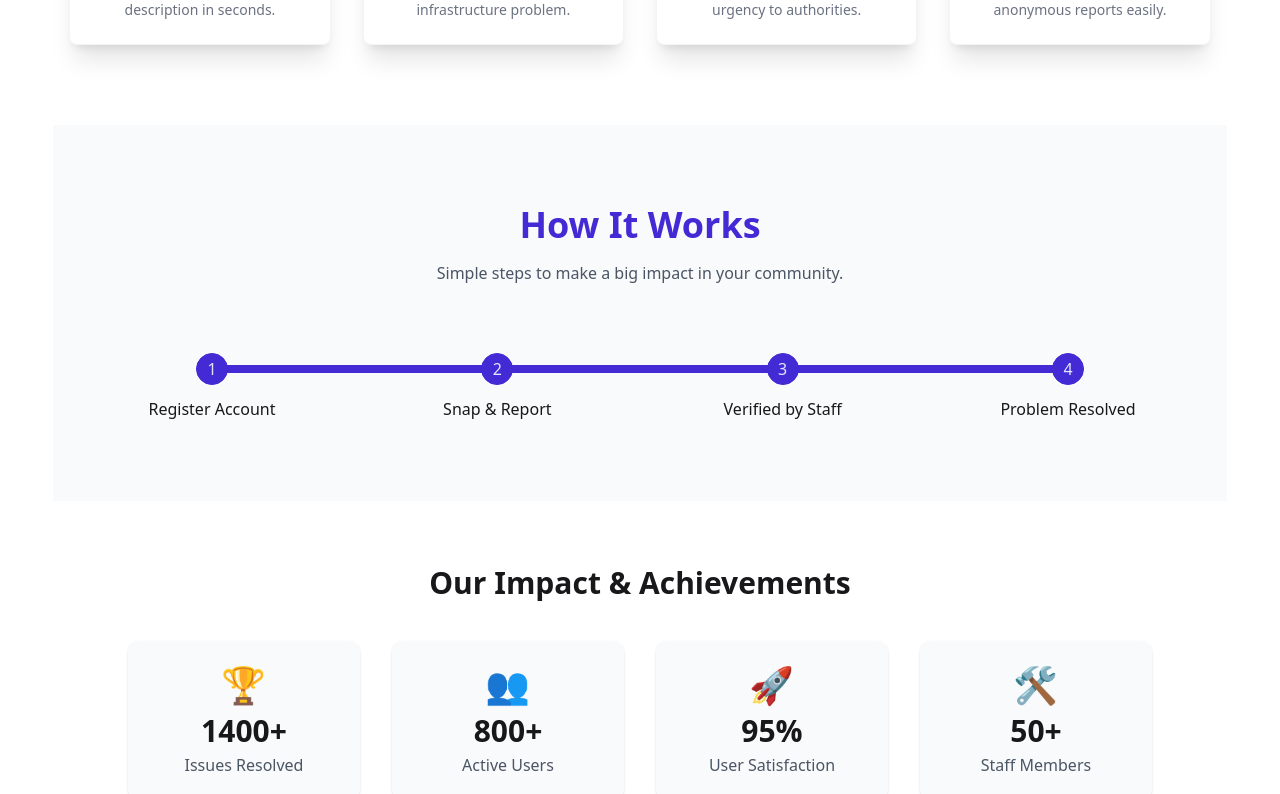
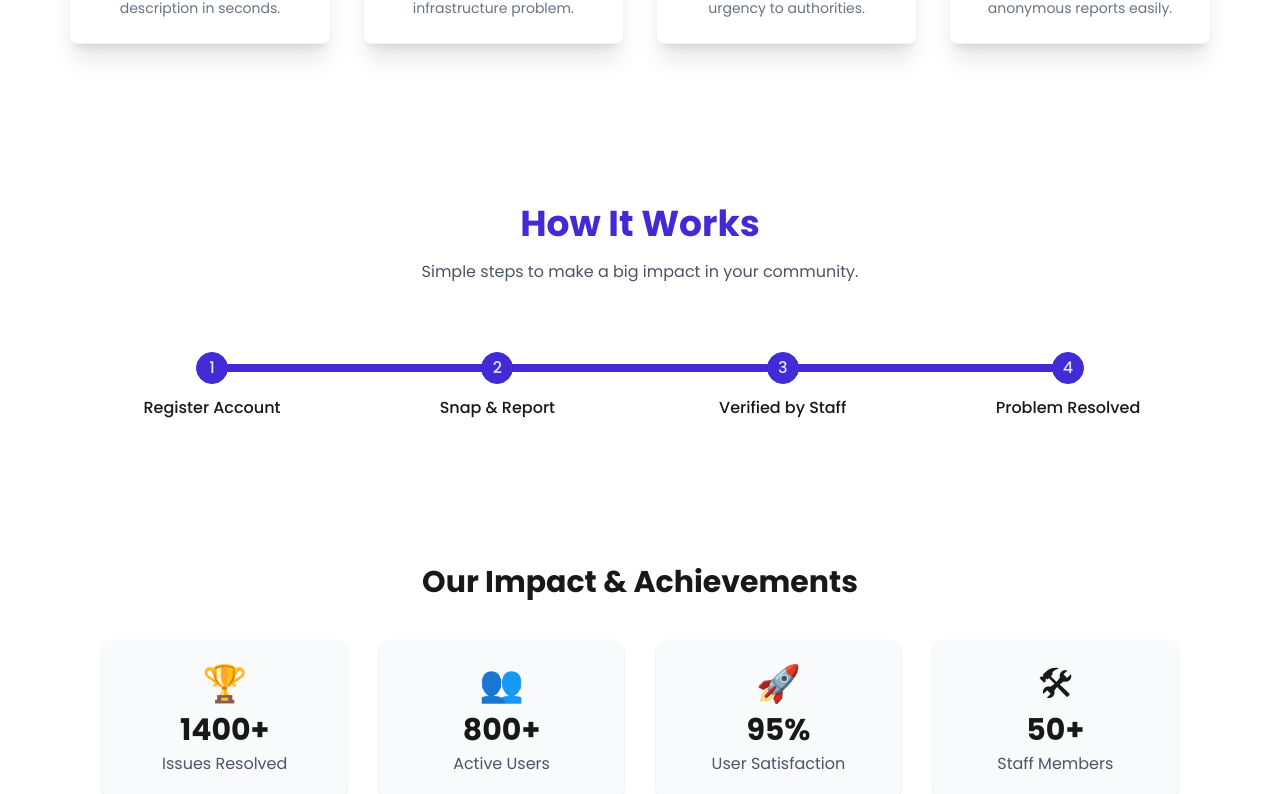
Before and after one commit to Sahidulislam05/Civil-Report, a React (Vite) app: page / in a window 1280 px wide. Shown: the part 1126-1920 px from the top of the page. Built offline with nearby package versions, Linux system fonts and the light colour scheme; no server answers.

Commit message:
Added Private routes

```diff
--- a/src/_components/Impact.jsx
+++ b/src/_components/Impact.jsx
@@ -8,7 +8,7 @@
           Our Impact & Achievements
         </h2>
 
-        <div className="grid grid-cols-2 sm:grid-cols-4 gap-8 max-w-5xl mx-auto text-center">
+        <div className="grid grid-cols-2 sm:grid-cols-4 gap-8 w-11/12 mx-auto text-center">
           {[
             { icon: "🏆", count: "1400+", label: "Issues Resolved" },
             { icon: "👥", count: "800+", label: "Active Users" },
--- a/src/components/HowItWorks.jsx
+++ b/src/components/HowItWorks.jsx
@@ -1,6 +1,6 @@
 const HowItWorks = () => {
   return (
-    <section className="py-20 bg-gray-50 dark:bg-gray-800">
+    <section className="py-20">
       <div className="container mx-auto px-4">
         <div className="text-center mb-16">
           <h2 className="text-4xl font-headings font-bold text-primary mb-4">
--- a/src/index.css
+++ b/src/index.css
@@ -1,2 +1,8 @@
+@import url("https://fonts.googleapis.com/css2?family=Poppins:ital,wght@0,100;0,200;0,300;0,400;0,500;0,600;0,700;0,800;0,900;1,100;1,200;1,300;1,400;1,500;1,600;1,700;1,800;1,900&display=swap");
+
 @import "tailwindcss";
 @plugin "daisyui";
+
+body {
+  font-family: "Poppins", sans-serif;
+}
--- a/src/layout/MainLayout.jsx
+++ b/src/layout/MainLayout.jsx
@@ -13,7 +13,7 @@
   return (
     <div className="">
       <Navbar />
-      <div className="min-h-screen w-11/12 mx-auto">
+      <div className="min-h-screen">
         <Outlet />
       </div>
       <Footer />
--- a/src/pages/About/AboutUs.jsx
+++ b/src/pages/About/AboutUs.jsx
@@ -21,8 +21,7 @@
 
 export default function AboutUs() {
   return (
-    <div className="max-w-7xl mx-auto px-4 py-16">
-      {/* ================= HERO ================= */}
+    <div className="mt-16 w-11/12 mx-auto px-4 py-16">
       <div className="text-center mb-16">
         <h1 className="text-4xl md:text-5xl font-bold mb-4 text-primary">
           About Civil Report
--- a/src/pages/Home/Home.jsx
+++ b/src/pages/Home/Home.jsx
@@ -7,7 +7,8 @@
 
 const Home = () => {
   return (
-    <div>
+    <div className="mt-16">
+      <div className=" w-11/12 mx-auto">
         <Banner></Banner>
         <LatestResolve></LatestResolve>
         <Features></Features>
@@ -15,6 +16,7 @@
         <Impact></Impact>
         <CitizensVoice></CitizensVoice>
       </div>
+    </div>
   );
 };
 
--- a/src/pages/Issues/AllIssues.jsx
+++ b/src/pages/Issues/AllIssues.jsx
@@ -33,7 +33,7 @@
   });
 
   return (
-    <div className="py-12 bg-gray-50 min-h-screen">
+    <div className="py-12 bg-gray-50 min-h-screen mt-16">
       <div className="container mx-auto px-4">
         {/* Header */}
         <div className="flex flex-col md:flex-row justify-between items-center mb-8 gap-4">
--- a/src/shared/Navbar.jsx
+++ b/src/shared/Navbar.jsx
@@ -60,7 +60,7 @@
 
   return (
     <section>
-      <nav className="bg-base-300 ">
+      <nav className="bg-base-300 fixed top-0 left-0 w-full z-10">
         <div className="navbar w-11/12 mx-auto ">
           <div className="navbar-start ">
             <div className="dropdown">
```
Lines whose indentation alone changed are shown as unchanged.
